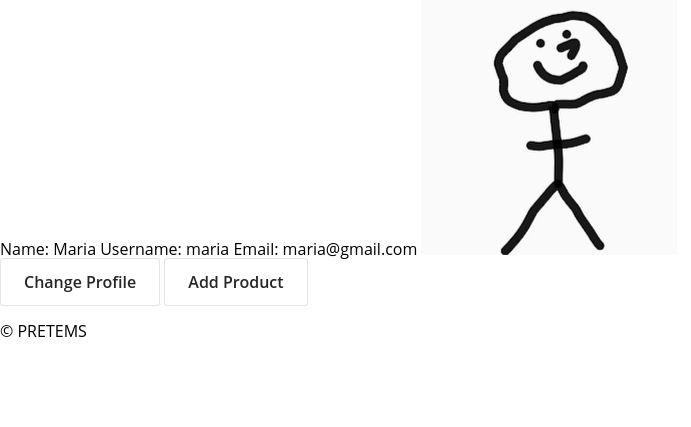
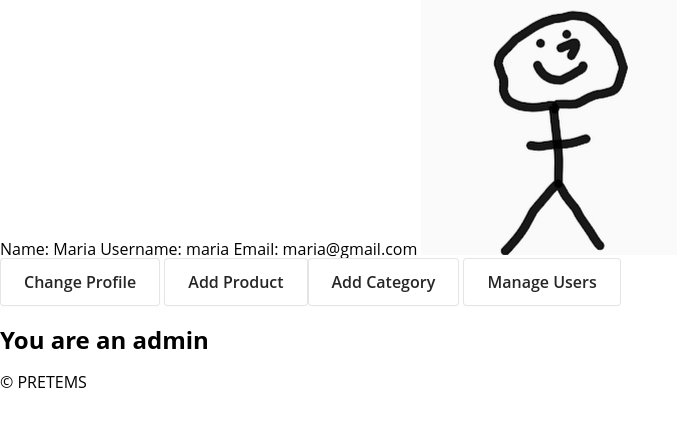
Before and after one commit to g0ncal0/ltw_pretems, a PHP site: page /profile.php?id= in a window 1280 px wide. Shown: the part 176-603 px from the top of the page, without its empty margins (0-691 px from the left). Run offline with PHP 8.4, Linux system fonts and the light colour scheme; the visitor is signed in with stand-in values (Sample User, id 1); data comes from the database, SQL or seed files in the repository.

Commit message:
Initial Admin Area

```diff
--- a/actions/action_login.php
+++ b/actions/action_login.php
@@ -14,6 +14,7 @@
     if ($user){ // User found
         $session->setId($user['id']);
         $session->setName($user['name']);
+        $session->setAdmin((bool) $user['admin']);
         $session->addMessage('success', 'Login successful!'); // TODO: use when logged in main page
     }
     else{ // User not found
--- a/actions/action_register.php
+++ b/actions/action_register.php
@@ -28,6 +28,7 @@
 
         $session->setId($user['id']);
         $session->setName($user['name']);
+        $session->setAdmin((bool) $user['admin']);
         $session->addMessage('success', 'Login successful!');
         header('Location: /../index.php'); // Go back to main page
     } else { // User found
--- a/db/products.php
+++ b/db/products.php
@@ -36,6 +36,10 @@ function getConditions($db){
 
 function getCategory($db, $id){
     return fetch($db, 'SELECT name FROM categories WHERE id = ?', array($id))['name'];
+}
+
+function getCategoryWithName($db, $name){
+    return fetch($db, 'SELECT name FROM categories WHERE name = ?', array($name));
 }
 
 function getBrand($db, $id){
@@ -82,4 +86,8 @@ function getItemsOnIDs($db, $ids){
     return $items;
 }
 
+function addCategory($db, $name){
+    execute($db, 'INSERT INTO categories (name) VALUES (?)', array($name));
+}
+
 ?>
--- a/profile.php
+++ b/profile.php
@@ -2,7 +2,6 @@
     require_once('include.php');
 
     $session = new Session();
-
     $db = getDatabaseConnection();
 
     $id = $_GET['id'];
@@ -13,16 +12,19 @@
     $profile = getUser($db, $id);
 
     output_header($db,  $profile['name'] . "'s Profile", null, $session->getId());
-
     protectPage();
-
-
     output_profile($profile);
 
     if ($session->isLoggedIn() && ($id == $session->getId())) { ?>
         <a href="changeProfile.php"><button class="button">Change Profile</button></a>
-        <a href="addProduct.php"><button class="button">Add Product</button></a>
-    <?php }
+        <a href="addProduct.php"><button class="button">Add Product</button></a><?php
+
+        if ($session->getAdmin()){
+            ?><a href="addCategory.php"><button class="button">Add Category</button></a>
+            <a href="manageUsers.php"><button class="button">Manage Users</button></a><?php //TODO: Implement (+ create file)
+            echo "<h2>You are an admin</h2>"; // TODO: Temporary
+        }
+    }
 
     output_footer();
 ?>
--- a/session.php
+++ b/session.php
@@ -25,6 +25,10 @@
         return isset($_SESSION['name']) ? $_SESSION['name'] : null;
         }
 
+        public function getAdmin() : ?bool {
+        return isset($_SESSION['admin']) ? $_SESSION['admin'] : null;
+        }
+
         public function setId(int $id) {
         $_SESSION['id'] = $id;
         }
@@ -32,6 +36,11 @@
         public function setName(string $name) {
         $_SESSION['name'] = $name;
         }
+
+        public function setAdmin(bool $admin) {
+        $_SESSION['admin'] = $admin;
+        }
+
         public function setCart(array $cart){
             $_SESSION['cart'] = $cart;
         }
```
Also changed, not shown: actions/action_add_category.php (added, +16 -0 lines), addCategory.php (added, +36 -0 lines).
